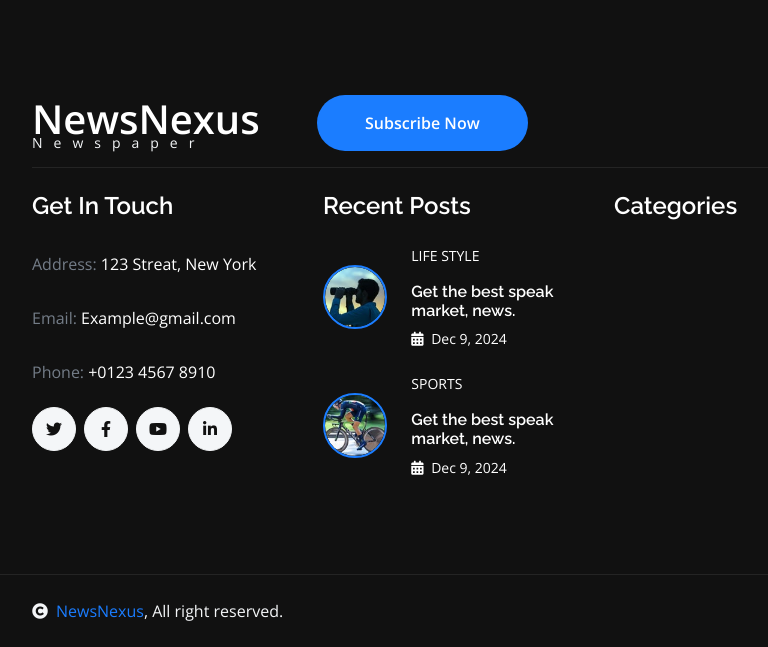
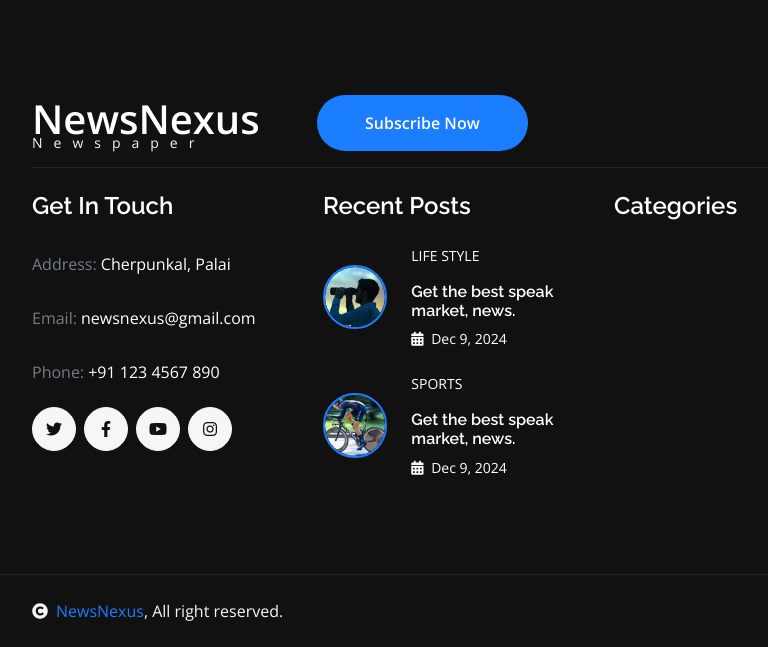
Before and after one commit to MrWings22/News_Nexus, a Django app: page /contact/ in a window 1280 px wide. Shown: the part 1178-1825 px from the top of the page, without its empty margins (50-818 px from the left). Run offline with Django 5.2, Linux system fonts and the light colour scheme; some libraries are stand-ins or nearby versions.

Commit message:
fixed intlTelInput

```diff
--- a/news_project/newsapp/templates/contact.html
+++ b/news_project/newsapp/templates/contact.html
@@ -91,7 +91,7 @@
                                         <i class="fas fa-envelope fa-2x text-primary me-4"></i>
                                         <div>
                                             <h4>Mail Us</h4>
-                                            <a href="mailto:harishankarka@gmail.com">harishankarka@gmail.com</a>
+                                            <a href="mailto:newsnexus@gmail.com">newsnexus@gmail.com</a>
                                         </div>
                                     </div>
                                 </div>
--- a/news_project/newsapp/templates/index.html
+++ b/news_project/newsapp/templates/index.html
@@ -238,14 +238,14 @@
                     <div class="col-lg-6 col-xl-3">
                         <div class="footer-item-1">
                             <h4 class="mb-4 text-white">Get In Touch</h4>
-                            <p class="text-secondary line-h">Address: <span class="text-white">123 Streat, New York</span></p>
-                            <p class="text-secondary line-h">Email: <span class="text-white">Example@gmail.com</span></p>
-                            <p class="text-secondary line-h">Phone: <span class="text-white">+0123 4567 8910</span></p>
+                            <p class="text-secondary line-h">Address: <span class="text-white">Cherpunkal, Palai</span></p>
+                            <p class="text-secondary line-h">Email: <span class="text-white">newsnexus@gmail.com</span></p>
+                            <p class="text-secondary line-h">Phone: <span class="text-white">+91 123 4567 890</span></p>
                             <div class="d-flex line-h">
-                                <a class="btn btn-light me-2 btn-md-square rounded-circle" href=""><i class="fab fa-twitter text-dark"></i></a>
-                                <a class="btn btn-light me-2 btn-md-square rounded-circle" href=""><i class="fab fa-facebook-f text-dark"></i></a>
-                                <a class="btn btn-light me-2 btn-md-square rounded-circle" href=""><i class="fab fa-youtube text-dark"></i></a>
-                                <a class="btn btn-light btn-md-square rounded-circle" href=""><i class="fab fa-linkedin-in text-dark"></i></a>
+                                <a class="btn btn-light me-2 btn-md-square rounded-circle" href="https://twitter.com"><i class="fab fa-twitter text-dark"></i></a>
+                                <a class="btn btn-light me-2 btn-md-square rounded-circle" href="https://www.facebook.com"><i class="fab fa-facebook-f text-dark"></i></a>
+                                <a class="btn btn-light me-2 btn-md-square rounded-circle" href="https://www.youtube.com"><i class="fab fa-youtube text-dark"></i></a>
+                                <a class="btn btn-light btn-md-square rounded-circle" href="https://www.instagram.com"><i class="fab fa-instagram text-dark"></i></a>
                             </div>
                         </div>
                     </div>
--- a/news_project/newsapp/templates/registration.html
+++ b/news_project/newsapp/templates/registration.html
@@ -51,7 +51,7 @@
 
             <!-- Phone Number -->
             <div class="form-group">
-                <input type="tel" id="phone" name="phone" placeholder="Enter phone number">
+                <input type="tel" id="phone" name="phone" placeholder="Enter phone number"  pattern="[6-9]\d{9}" required>
             </div>
             <!-- Password -->
             <div class="form-group">
@@ -88,7 +88,7 @@
             const phoneInputField = document.getElementById("phone");
 
             // Initialize intl-tel-input with India as the default country
-            const iti = window.intlTelInput(phoneInput, {
+            const iti = window.intlTelInput(phoneInputField, {
                 initialCountry: "in", // Set India as default
                 preferredCountries: ["in", "us", "gb"], // Optional: prioritize some countries
                 separateDialCode: true, // Display the dial code separately
```
